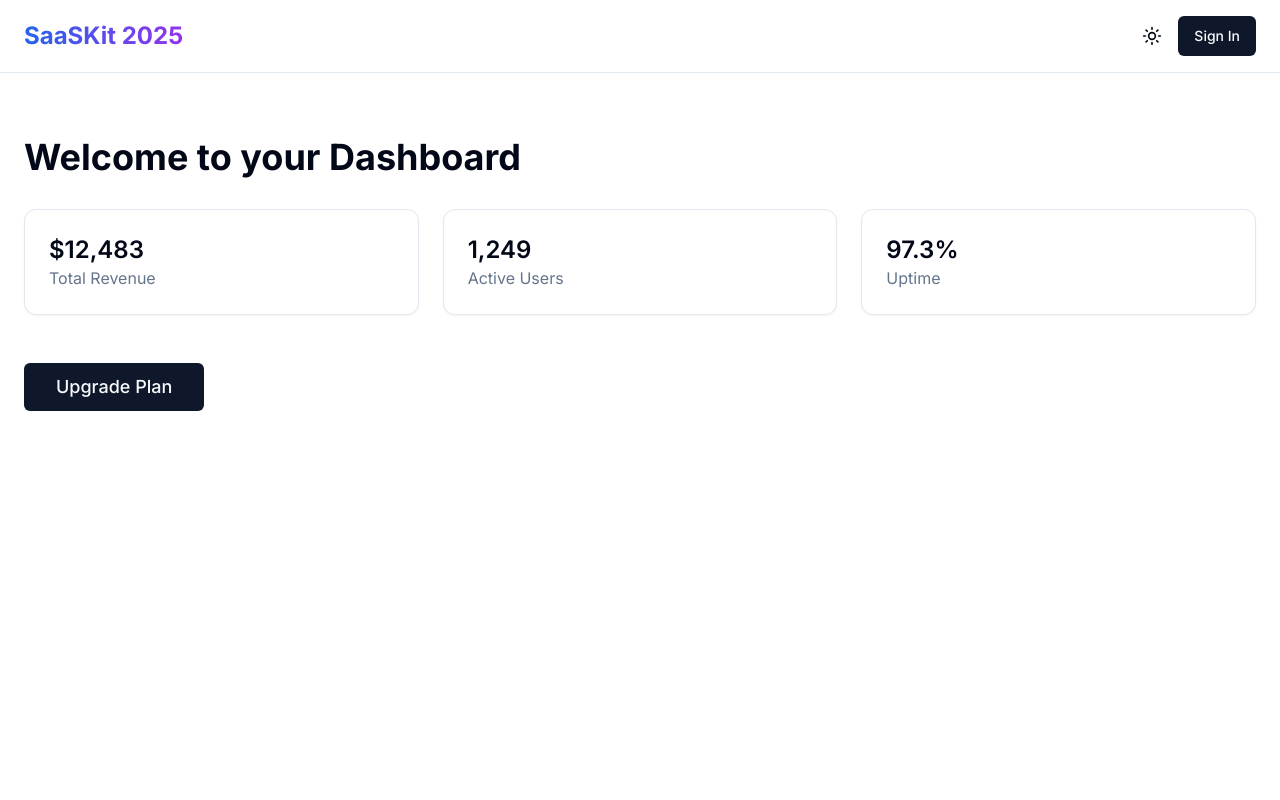
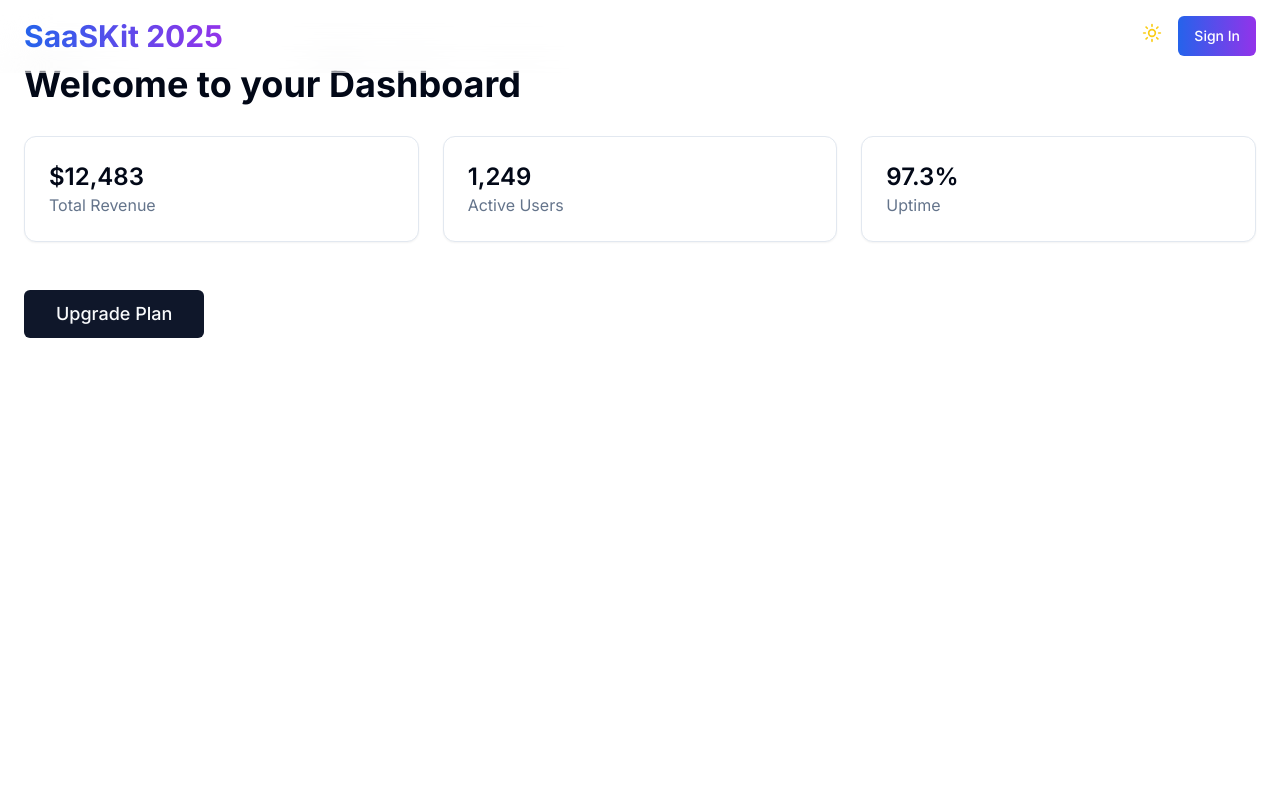
Before and after one commit to mickeyl11l/my-saas-2025, a Next.js app: page /dashboard in a window 1280 px wide. Shown: the top 800 px of the page. Built offline with nearby package versions, Linux system fonts and the light colour scheme.

Commit message:
Update header.tsx

```diff
--- a/components/header.tsx
+++ b/components/header.tsx
@@ -4,12 +4,12 @@ import { Button } from "@/components/ui/button"
 import { Moon, Sun } from "lucide-react"
 import { useTheme } from "next-themes"
 import { useEffect, useState } from "react"
+import { motion } from "framer-motion"
 
 export default function Header() {
   const { theme, setTheme } = useTheme()
   const [mounted, setMounted] = useState(false)
 
-  // Чтобы не было гидратации ошибки
   useEffect(() => {
     setMounted(true)
   }, [])
@@ -17,24 +17,41 @@ export default function Header() {
   if (!mounted) return null
 
   return (
-    <header className="border-b">
+    <motion.header
+      initial={{ y: -100 }}
+      animate={{ y: 0 }}
+      className="fixed top-0 left-0 right-0 z-50 backdrop-blur-xl bg-white/10 dark:bg-black/10 border-b border-white/20 dark:border-black/20"
+    >
       <div className="container mx-auto px-6 py-4 flex justify-between items-center">
-        <div className="text-2xl font-bold bg-gradient-to-r from-blue-600 to-purple-600 bg-clip-text text-transparent">
+        <motion.div
+          whileHover={{ scale: 1.05 }}
+          className="text-3xl font-bold bg-gradient-to-r from-blue-600 to-purple-600 bg-clip-text text-transparent"
+        >
           SaaSKit 2025
-        </div>
+        </motion.div>
         <div className="flex items-center gap-4">
+          <motion.div
+            whileHover={{ scale: 1.05 }}
+            className="relative"
+          >
             <Button
               variant="ghost"
               size="icon"
               onClick={() => setTheme(theme === "dark" ? "light" : "dark")}
+              className="bg-white/10 dark:bg-black/10 border-white/20 dark:border-black/20 hover:bg-white/20 dark:hover:bg-black/20"
             >
-            <Sun className="h-5 w-5 rotate-0 scale-100 transition-all dark:-rotate-90 dark:scale-0" />
-            <Moon className="absolute h-5 w-5 rotate-90 scale-0 transition-all dark:rotate-0 dark:scale-100" />
+              <Sun className="h-5 w-5 rotate-0 scale-100 transition-all dark:-rotate-90 dark:scale-0 text-yellow-400" />
+              <Moon className="absolute h-5 w-5 rotate-90 scale-0 transition-all dark:rotate-0 dark:scale-100 text-blue-400" />
               <span className="sr-only">Toggle theme</span>
             </Button>
-          <Button>Sign In</Button>
+          </motion.div>
+          <motion.div whileHover={{ scale: 1.05 }}>
+            <Button className="bg-gradient-to-r from-blue-600 to-purple-600 hover:from-blue-700 hover:to-purple-700 text-white">
+              Sign In
+            </Button>
+          </motion.div>
         </div>
       </div>
-    </header>
+    </motion.header>
   )
 }
```
Lines whose indentation alone changed are shown as unchanged.
